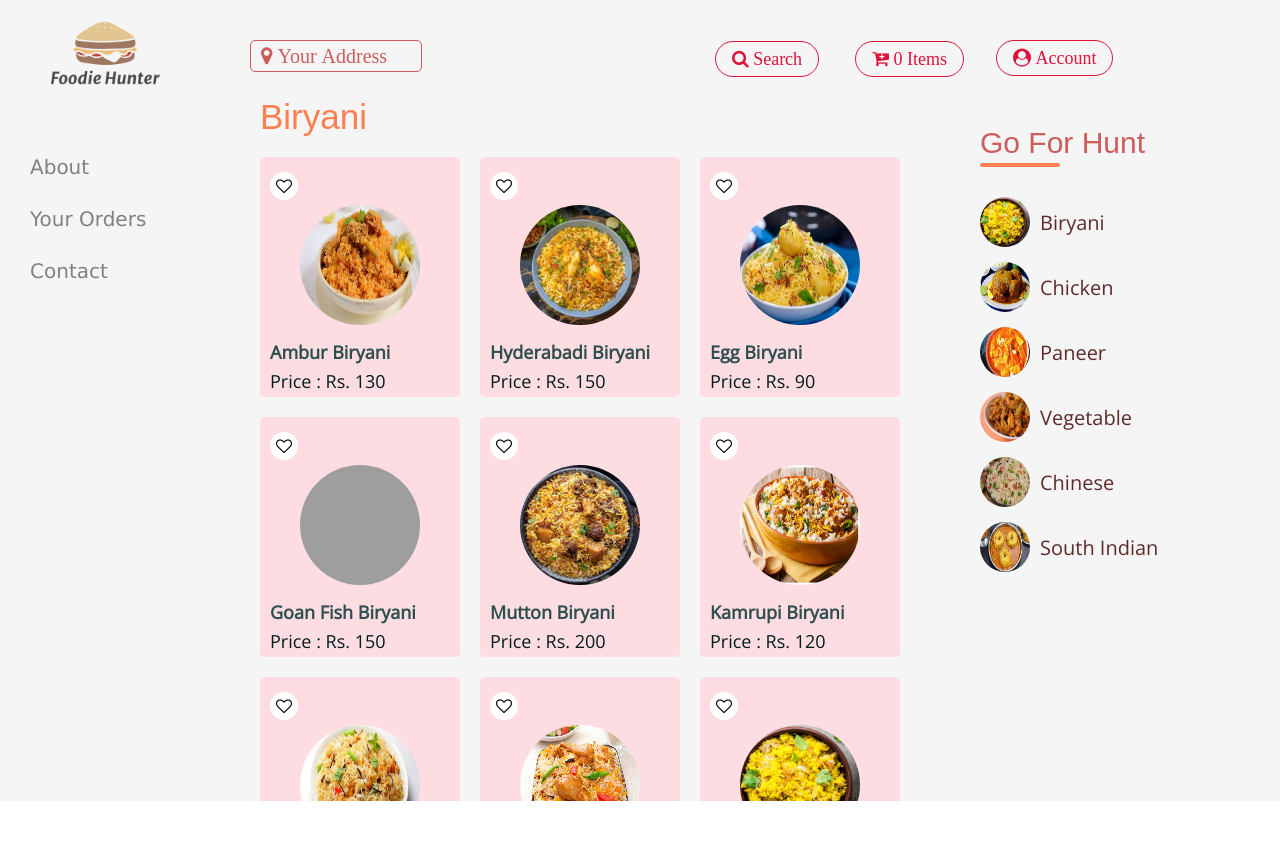
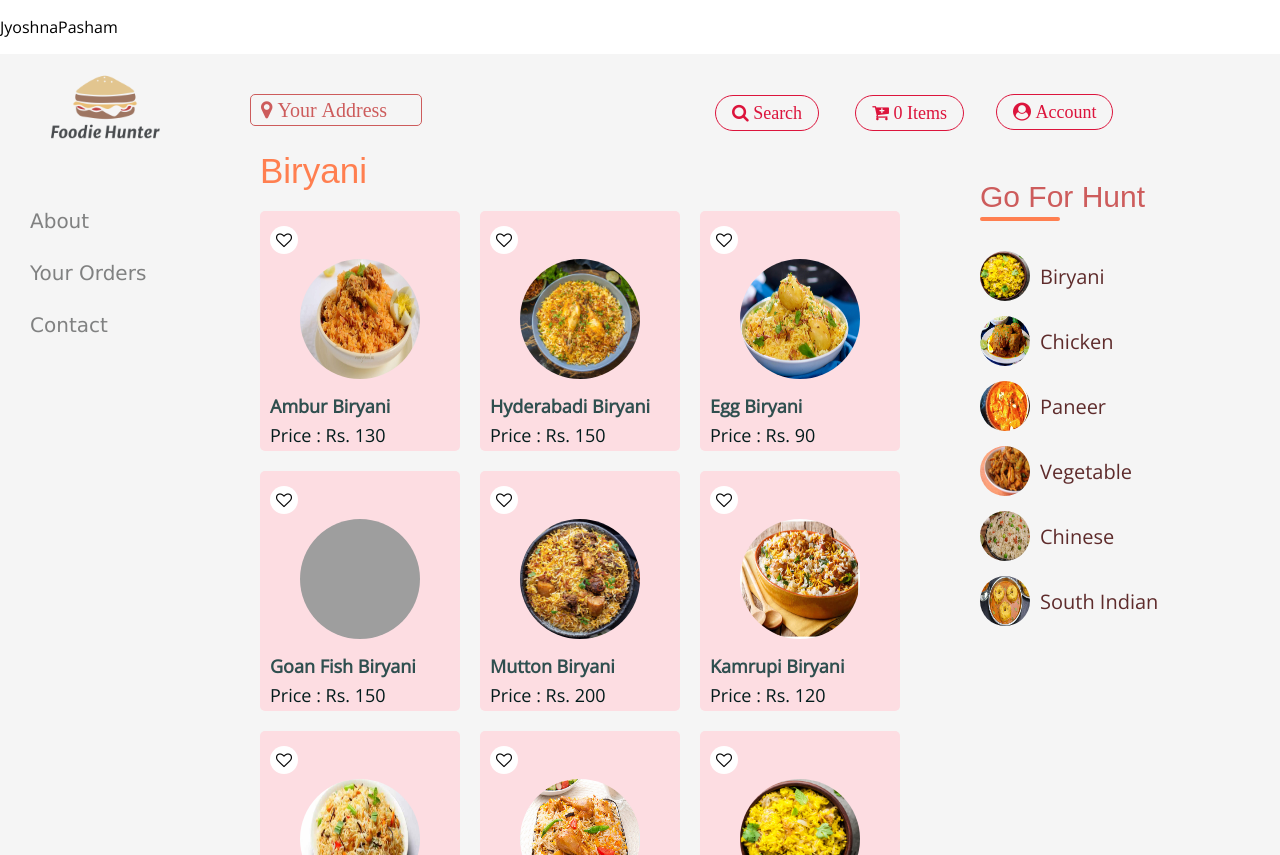
Before and after one commit to jyoshnapasham/FoodDelivery, a plain HTML site: page Foodie Hunter/shoppingsite-main/index.html in a window 1280 px wide. Before the commit the page ends 801 px from the top, so only its background shows below. Drawn offline with nearby package versions, Linux system fonts and the light colour scheme; grey boxes are pictures that could not be loaded; a web font is replaced by a local one.

Commit message:
Update index.html

```diff
--- a/Foodie Hunter/shoppingsite-main/index.html
+++ b/Foodie Hunter/shoppingsite-main/index.html
@@ -9,7 +9,7 @@
     <link rel="stylesheet" href="https://cdnjs.cloudflare.com/ajax/libs/font-awesome/4.7.0/css/font-awesome.min.css">
 </head>
 <body>
-
+    <p>JyoshnaPasham</p>
     <!-- desktop view -->
     <div class="container" id="container">
         <div id="menu">
```
